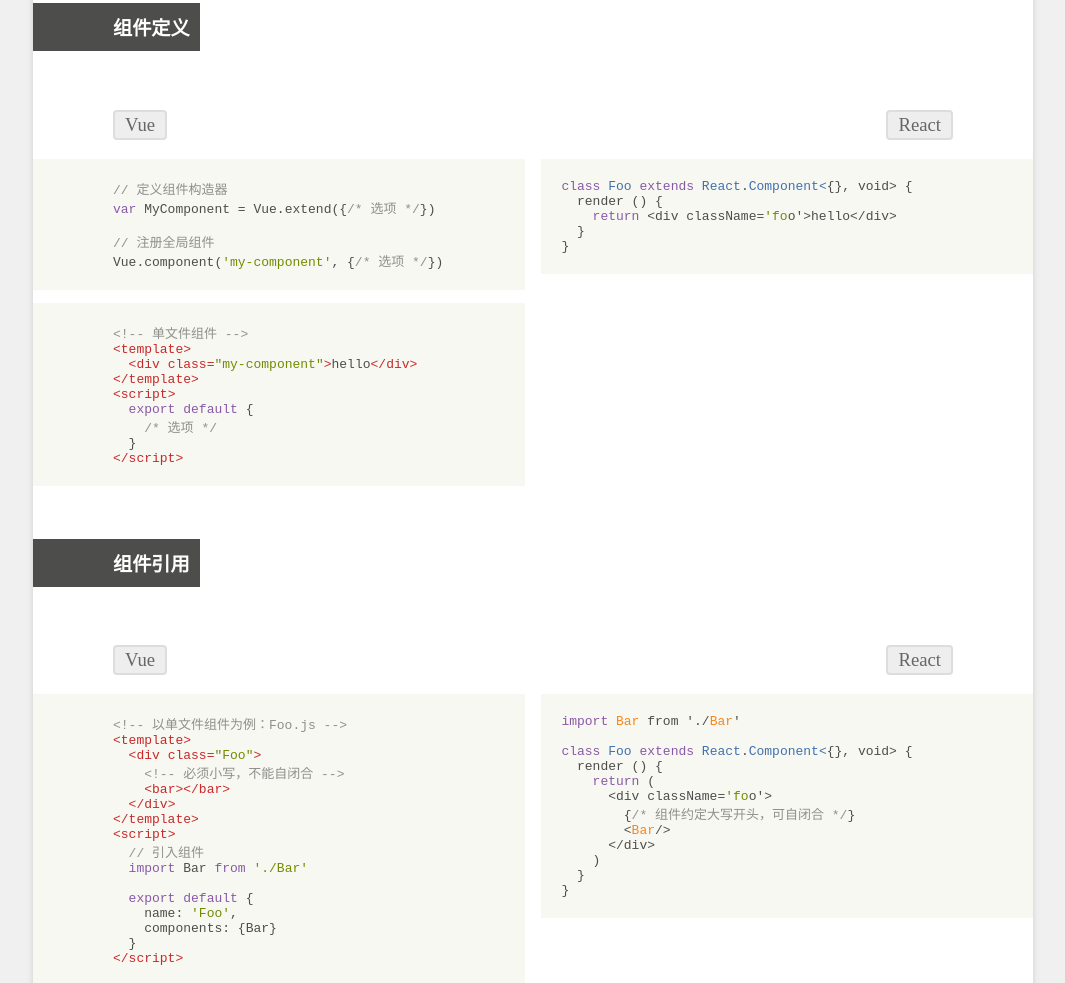
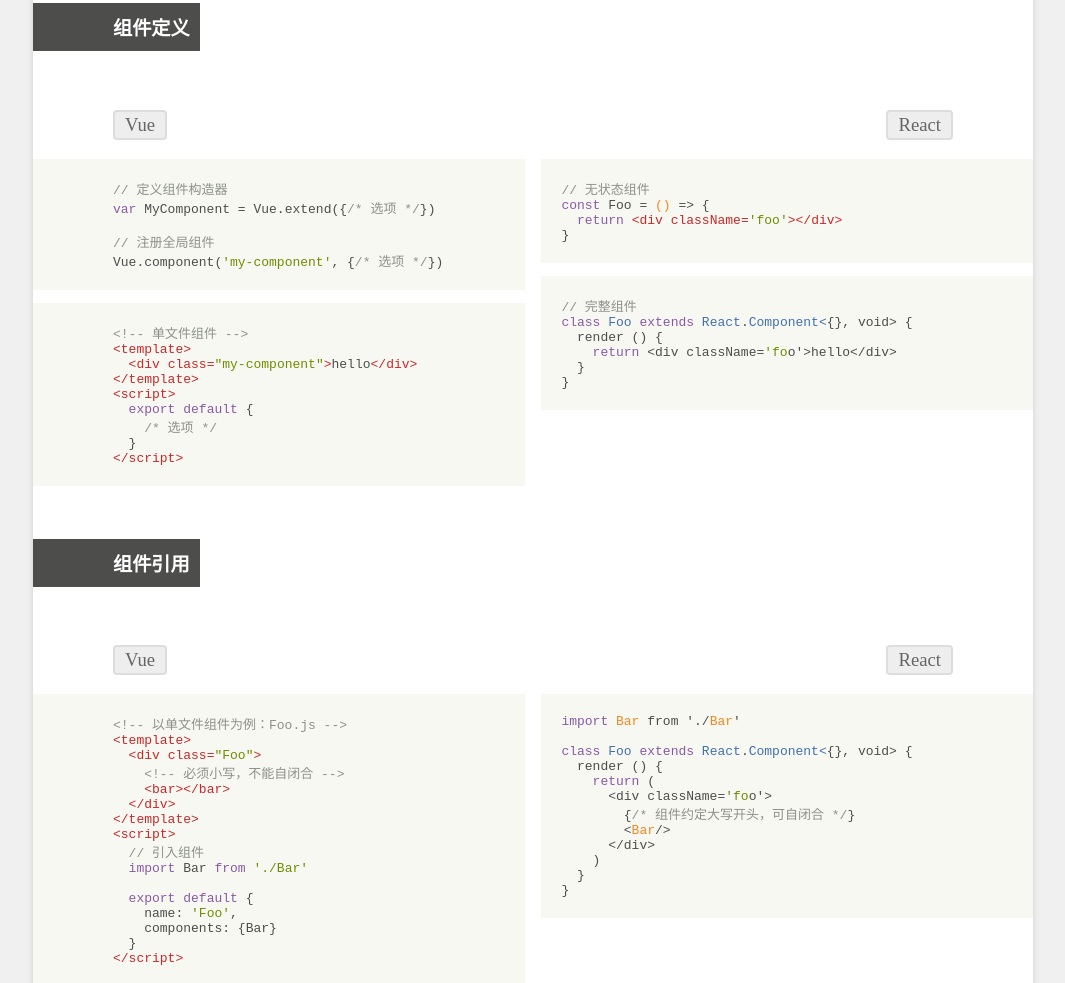
Before and after one commit to ecfexorg/difference-between-vue-and-react, a plain HTML site: page index.html in a window 1280 px wide. Shown: the part 1798-2781 px from the top of the page, without its empty margins (107-1172 px from the left). Drawn offline with Linux system fonts and the light colour scheme.

Commit message:
add stateless component for react

```diff
--- a/index.html
+++ b/index.html
@@ -82,7 +82,13 @@
       </div>
       <div class="right">
         <h3 class="title">React</h3>
-        <div class="content"><pre><code class="lang-js"><span class="hljs-class"><span class="hljs-keyword">class</span> <span class="hljs-title">Foo</span> <span class="hljs-keyword">extends</span> <span class="hljs-title">React</span>.<span class="hljs-title">Component&lt;</span></span>{}, void&gt; {
+        <div class="content"><pre><code class="lang-js"><span class="hljs-comment">// 无状态组件</span>
+<span class="hljs-keyword">const</span> Foo = <span class="hljs-function"><span class="hljs-params">()</span> =&gt;</span> {
+  <span class="hljs-keyword">return</span> <span class="xml"><span class="hljs-tag">&lt;<span class="hljs-name">div</span> <span class="hljs-attr">className</span>=<span class="hljs-string">'foo'</span>&gt;</span><span class="hljs-tag">&lt;/<span class="hljs-name">div</span>&gt;</span></span>
+}
+</code></pre>
+<pre><code class="lang-js"><span class="hljs-comment">// 完整组件</span>
+<span class="hljs-class"><span class="hljs-keyword">class</span> <span class="hljs-title">Foo</span> <span class="hljs-keyword">extends</span> <span class="hljs-title">React</span>.<span class="hljs-title">Component&lt;</span></span>{}, void&gt; {
   render () {
     <span class="hljs-keyword">return</span> &lt;div className=<span class="hljs-symbol">'fo</span>o'&gt;hello&lt;/div&gt;
   }
```
Also changed, not shown: README.MD.
